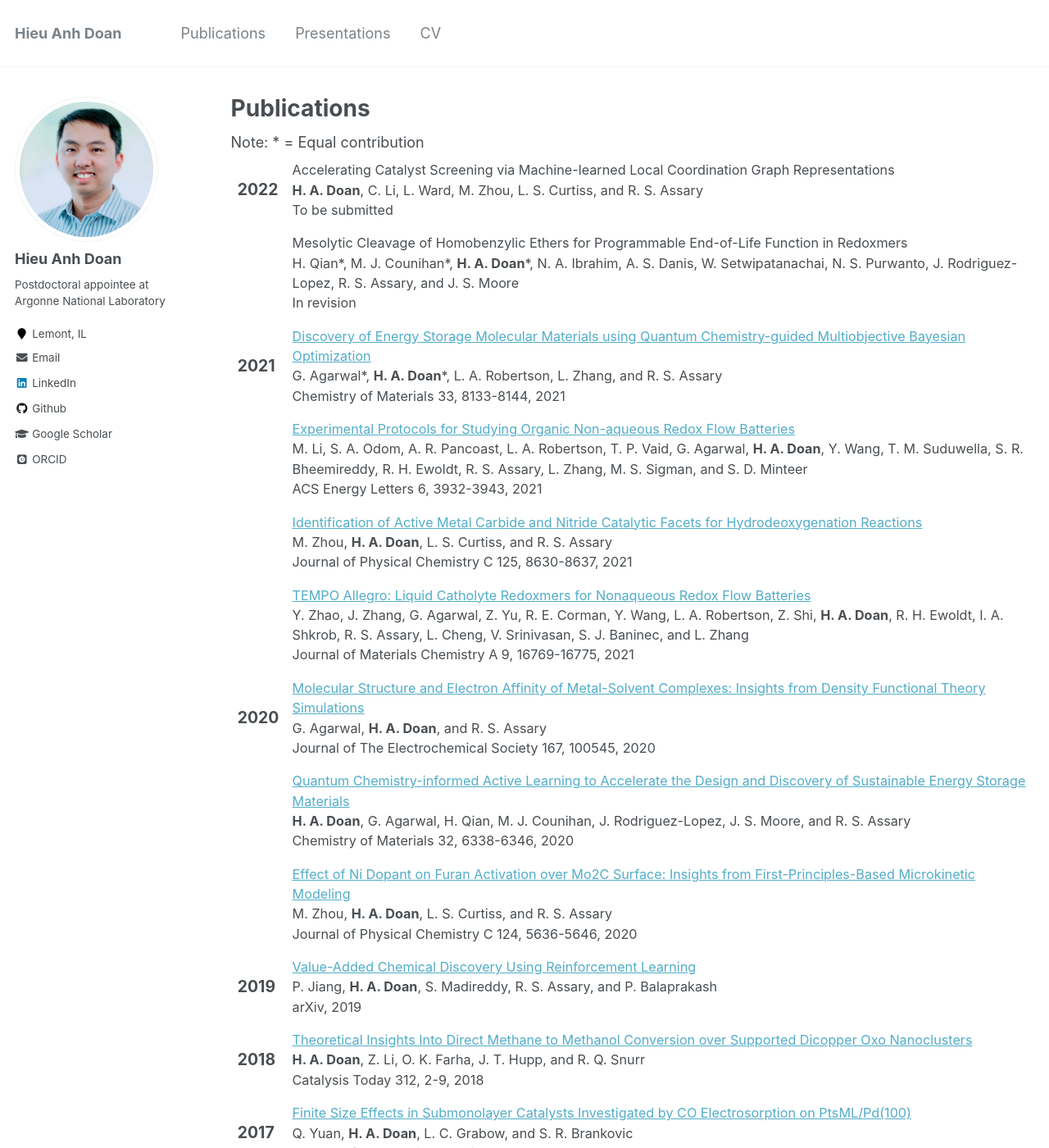
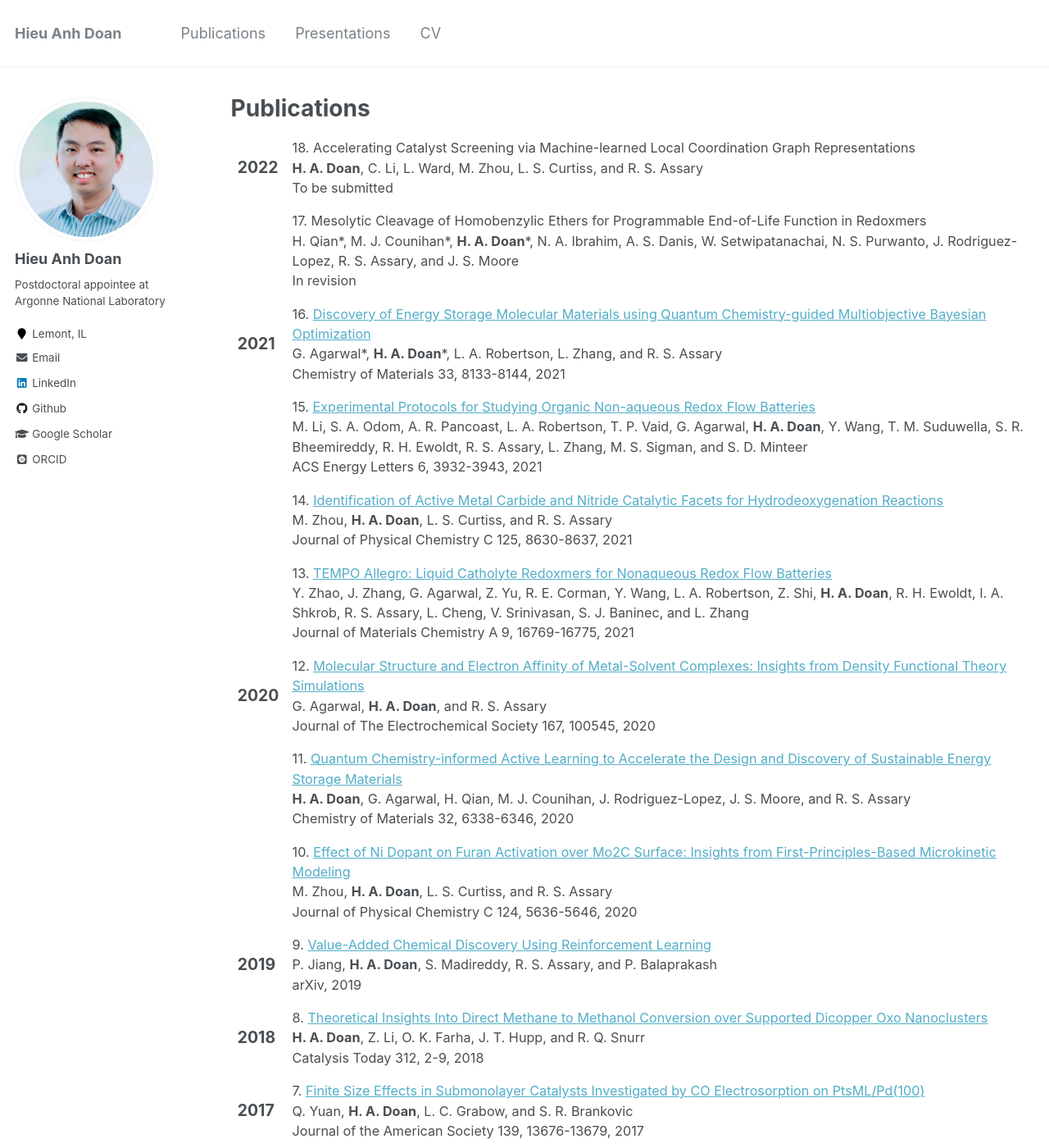
Before and after one commit to hieuadoan/hieuadoan.github.io, a Jekyll site: the page built from _pages/publications.html, in a window 1280 px wide and 1400 px high. Shown: the whole window at 82% size. Built offline with Jekyll 4.4.1, drawn with Linux system fonts in a browser that asks for light colours; some web fonts are replaced; some of the changed text lies outside the part shown.

Commit message:
move * to bottom and add numbers

```diff
--- a/_pages/publications.html
+++ b/_pages/publications.html
@@ -4,8 +4,6 @@ title: "Publications"
 permalink: /publications/
 author_profile: true
 ---
-
-Note: * = Equal contribution
 
 <table class="table" style="border:0;">
 <tbody>
@@ -25,7 +23,7 @@ Note: * = Equal contribution
 		</td>
 	  <td class="publication">
 		  <span class="pubtitle">
-				Accelerating Catalyst Screening via Machine-learned Local Coordination Graph Representations
+				18. Accelerating Catalyst Screening via Machine-learned Local Coordination Graph Representations
 			</span><br />
 			<span class="authors">
 				<b>H. A. Doan</b>, C. Li, L. Ward, M. Zhou, L. S. Curtiss, and R. S. Assary
@@ -44,7 +42,7 @@ Note: * = Equal contribution
 		</td>
 	    <td class="publication">
 		  <span class="pubtitle">
-				Mesolytic Cleavage of Homobenzylic Ethers for Programmable End-of-Life Function in Redoxmers
+				17. Mesolytic Cleavage of Homobenzylic Ethers for Programmable End-of-Life Function in Redoxmers
 			</span><br />
 			<span class="authors">
 				H. Qian*, M. J. Counihan*, <b>H. A. Doan</b>*, N. A. Ibrahim, A. S. Danis,
@@ -72,7 +70,7 @@ Note: * = Equal contribution
         </td>
 		<td class="publication">
 			<span class="pubtitle">
-				<a href="https://pubs.acs.org/doi/abs/10.1021/acs.chemmater.1c02040">Discovery of Energy Storage Molecular Materials
+				16. <a href="https://pubs.acs.org/doi/abs/10.1021/acs.chemmater.1c02040">Discovery of Energy Storage Molecular Materials
 					using Quantum Chemistry-guided Multiobjective Bayesian Optimization</a>
 			</span><br />
 			<span class="authors">
@@ -92,7 +90,7 @@ Note: * = Equal contribution
         </td>
 		<td class="publication">
 			<span class="pubtitle">
-				<a href="https://pubs.acs.org/doi/10.1021/acsenergylett.1c01675">Experimental Protocols
+				15. <a href="https://pubs.acs.org/doi/10.1021/acsenergylett.1c01675">Experimental Protocols
 					for Studying Organic Non-aqueous Redox Flow Batteries</a>
 			</span><br />
 			<span class="authors">
@@ -113,7 +111,7 @@ Note: * = Equal contribution
         </td>
 		<td class="publication">
 			<span class="pubtitle">
-				<a href="https://pubs.acs.org/doi/abs/10.1021/acs.jpcc.1c02387">Identification of Active Metal Carbide
+				14. <a href="https://pubs.acs.org/doi/abs/10.1021/acs.jpcc.1c02387">Identification of Active Metal Carbide
 					and Nitride Catalytic Facets for Hydrodeoxygenation Reactions</a>
 			</span><br />
 			<span class="authors">
@@ -133,7 +131,7 @@ Note: * = Equal contribution
         </td>
 		<td class="publication">
 			<span class="pubtitle">
-				<a href="https://pubs.rsc.org/en/content/articlelanding/2021/ta/d1ta04297a/unauth">TEMPO Allegro: Liquid Catholyte Redoxmers for Nonaqueous Redox Flow Batteries</a>
+				13. <a href="https://pubs.rsc.org/en/content/articlelanding/2021/ta/d1ta04297a/unauth">TEMPO Allegro: Liquid Catholyte Redoxmers for Nonaqueous Redox Flow Batteries</a>
 			</span><br />
 			<span class="authors">
 				Y. Zhao, J. Zhang, G. Agarwal, Z. Yu, R. E. Corman, Y. Wang, L. A. Robertson,
@@ -161,7 +159,7 @@ Note: * = Equal contribution
 		</td>
 		<td class="publication">
 			<span class="pubtitle">
-				<a href="https://iopscience.iop.org/article/10.1149/1945-7111/ab9c7b/meta">Molecular Structure and
+				12. <a href="https://iopscience.iop.org/article/10.1149/1945-7111/ab9c7b/meta">Molecular Structure and
 					Electron Affinity of Metal-Solvent Complexes: Insights from Density Functional Theory Simulations</a>
 			</span><br />
 			<span class="authors">
@@ -181,7 +179,7 @@ Note: * = Equal contribution
 		</td>
 		<td class="publication">
 			<span class="pubtitle">
-				<a href="https://pubs.acs.org/doi/abs/10.1021/acs.chemmater.0c00768">Quantum Chemistry-informed Active
+				11. <a href="https://pubs.acs.org/doi/abs/10.1021/acs.chemmater.0c00768">Quantum Chemistry-informed Active
 					Learning to Accelerate the Design and Discovery of Sustainable Energy Storage Materials</a>
 			</span><br />
 			<span class="authors">
@@ -201,7 +199,7 @@ Note: * = Equal contribution
 		</td>
 		<td class="publication">
 			<span class="pubtitle">
-				<a href="https://pubs.acs.org/doi/abs/10.1021/acs.jpcc.9b10126">Effect of Ni Dopant on Furan Activation over
+				10. <a href="https://pubs.acs.org/doi/abs/10.1021/acs.jpcc.9b10126">Effect of Ni Dopant on Furan Activation over
 					Mo2C Surface: Insights from First-Principles-Based Microkinetic Modeling</a>
 			</span><br />
 			<span class="authors">
@@ -229,7 +227,7 @@ Note: * = Equal contribution
 		</td>
 		<td class="publication">
 			<span class="pubtitle">
-				<a href="https://arxiv.org/abs/1911.07630">Value-Added Chemical Discovery Using Reinforcement Learning</a>
+				9. <a href="https://arxiv.org/abs/1911.07630">Value-Added Chemical Discovery Using Reinforcement Learning</a>
 			</span><br />
 			<span class="authors">
 				P. Jiang, <b>H. A. Doan</b>, S. Madireddy, R. S. Assary, and P. Balaprakash
@@ -256,7 +254,7 @@ Note: * = Equal contribution
 		</td>
 		<td class="publication">
 			<span class="pubtitle">
-				<a href="https://www.sciencedirect.com/science/article/pii/S0920586118303365">Theoretical Insights
+				8. <a href="https://www.sciencedirect.com/science/article/pii/S0920586118303365">Theoretical Insights
 					Into Direct Methane to Methanol Conversion over Supported Dicopper Oxo Nanoclusters</a>
 			</span><br />
 			<span class="authors">
@@ -284,7 +282,7 @@ Note: * = Equal contribution
 		</td>
 		<td class="publication">
 			<span class="pubtitle">
-				<a href="https://pubs.acs.org/doi/abs/10.1021/jacs.7b08740">Finite Size Effects in
+				7. <a href="https://pubs.acs.org/doi/abs/10.1021/jacs.7b08740">Finite Size Effects in
 					Submonolayer Catalysts Investigated by CO Electrosorption on PtsML/Pd(100)</a>
 			</span><br />
 			<span class="authors">
```
Also changed, not shown: other parts of _pages/publications.html (+7 -6 lines).
